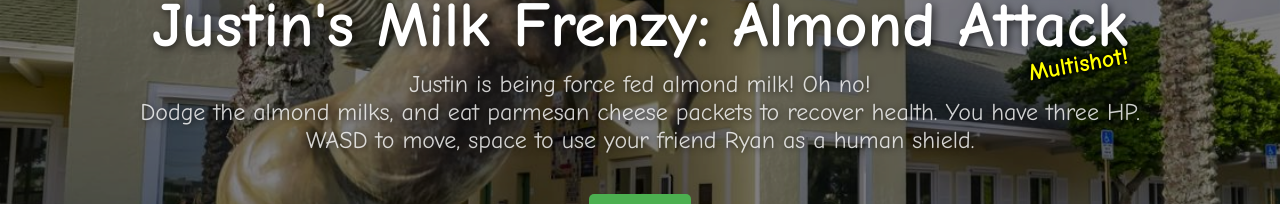
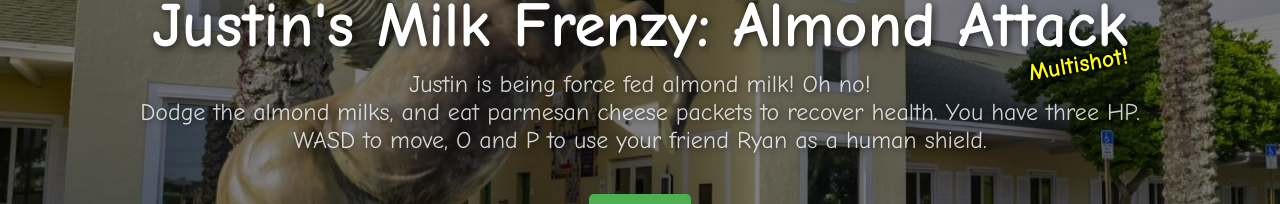
Before and after one commit to Justins-milk/justins-milk.github.io, a plain HTML site: page index.html in a window 1280 px wide. Shown: the part 247-451 px from the top of the page. Drawn offline with Linux system fonts and the light colour scheme.

Commit message:
Update index.html

```diff
--- a/index.html
+++ b/index.html
@@ -83,7 +83,7 @@
         <div class="splash" id="splash-text"></div>
     </div>
 
-    <h2>Justin is being force fed almond milk! Oh no! <br>Dodge the almond milks, and eat parmesan cheese packets to recover health. You have three HP.<br>WASD to move, space to use your friend Ryan as a human shield.</h2>
+    <h2>Justin is being force fed almond milk! Oh no! <br>Dodge the almond milks, and eat parmesan cheese packets to recover health. You have three HP.<br>WASD to move, O and P to use your friend Ryan as a human shield.</h2>
     <a href="./build/web/game.html" class="button-link">Start</a>
     <a href="./rules.html" class="button-link">More Info</a>
 
```
